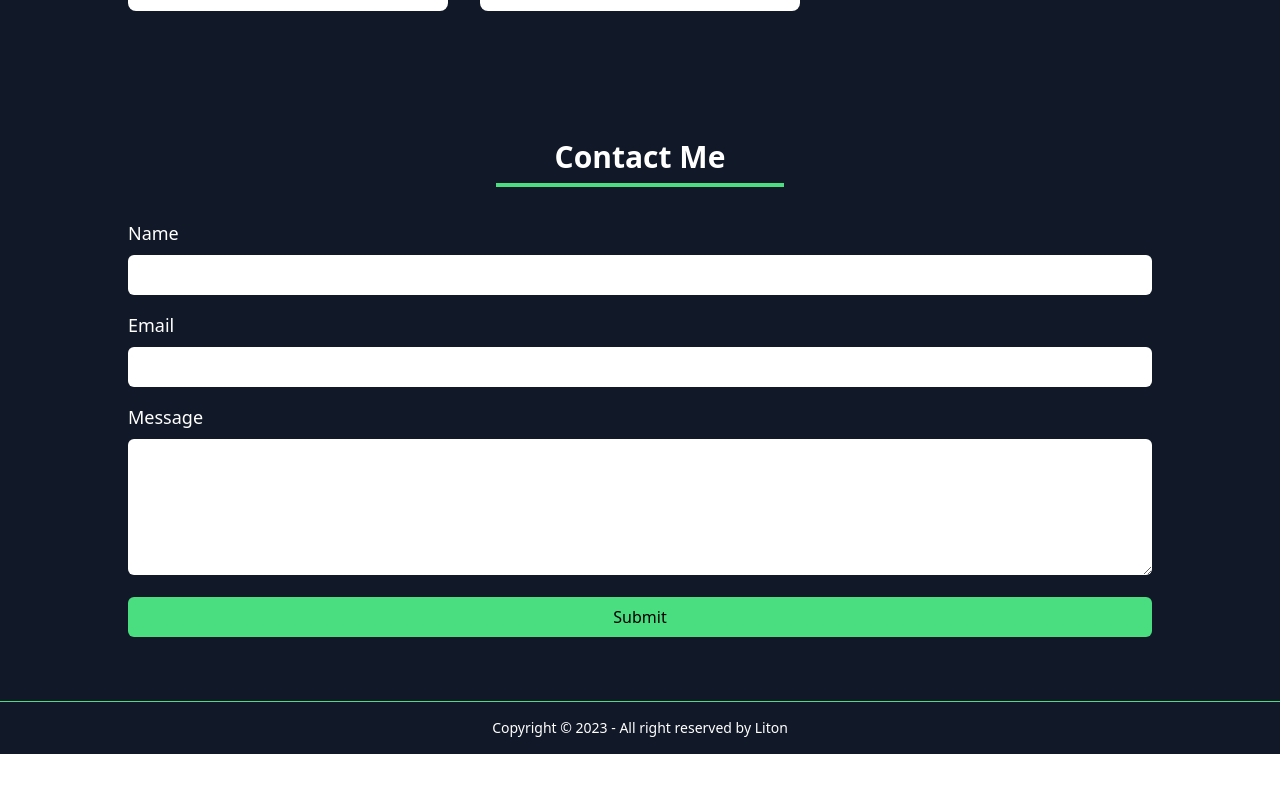
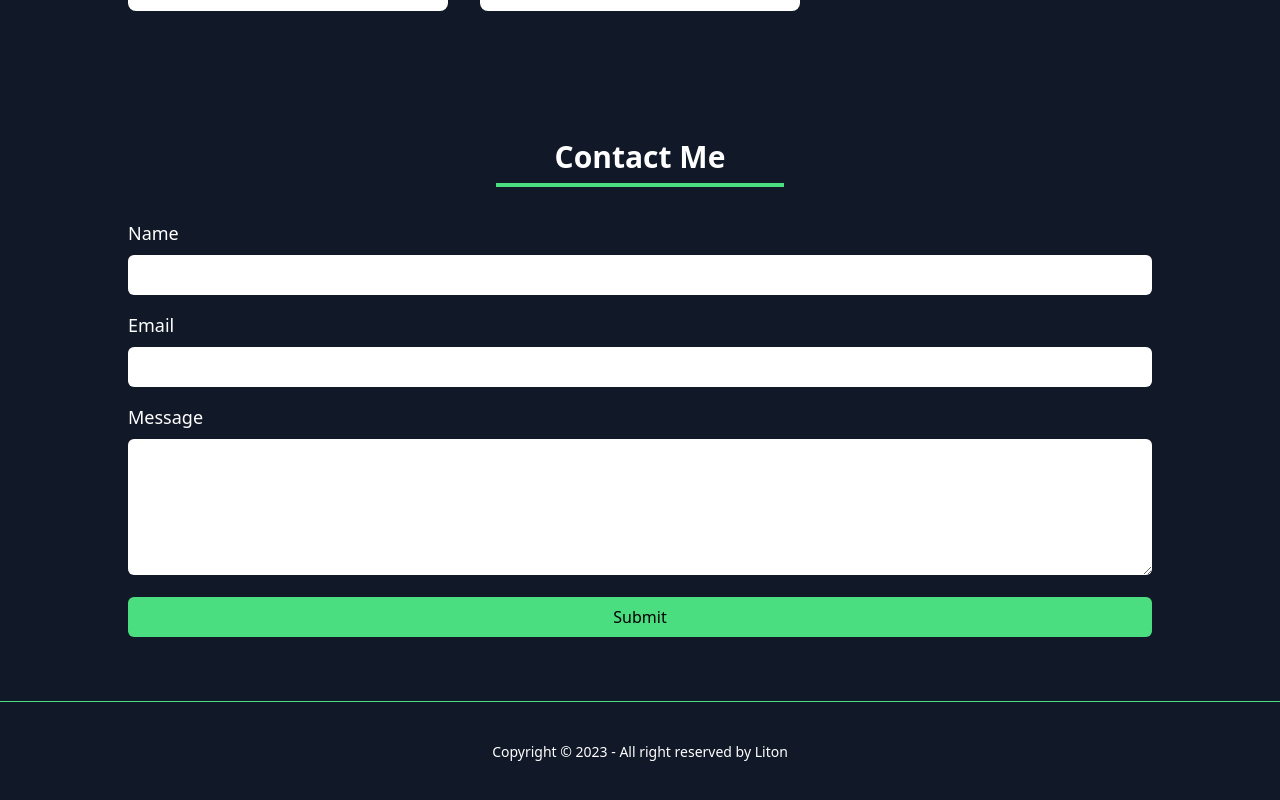
Before and after one commit to liton61/portfolio, a React (Vite) app: page / in a window 1280 px wide. Shown: the part 3443-4243 px from the top of the page. Before the commit the page ends 4197 px from the top, so only its background shows below. Built offline with nearby package versions, Linux system fonts and the light colour scheme.

Commit message:
footer updated

```diff
--- a/src/Footer/Footer.jsx
+++ b/src/Footer/Footer.jsx
@@ -3,7 +3,7 @@
 const Footer = () => {
     return (
         <div>
-            <footer className="footer footer-center p-4 bg-gray-900 border-t border-green-400 text-white p-10">
+            <footer className="footer footer-center bg-gray-900 border-t border-green-400 text-white p-10">
                 <aside>
                     <p className="font-medium">Copyright © 2023 - All right reserved by Liton</p>
                 </aside>
```
